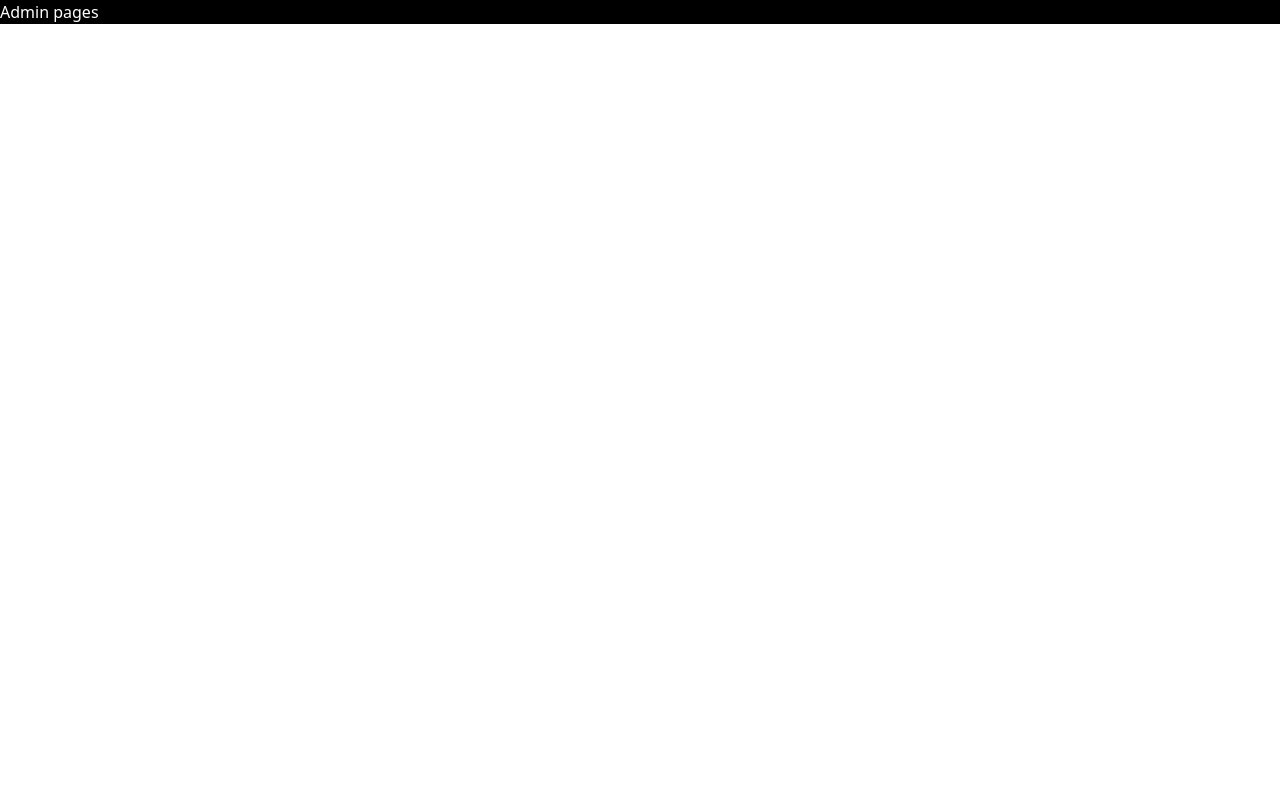
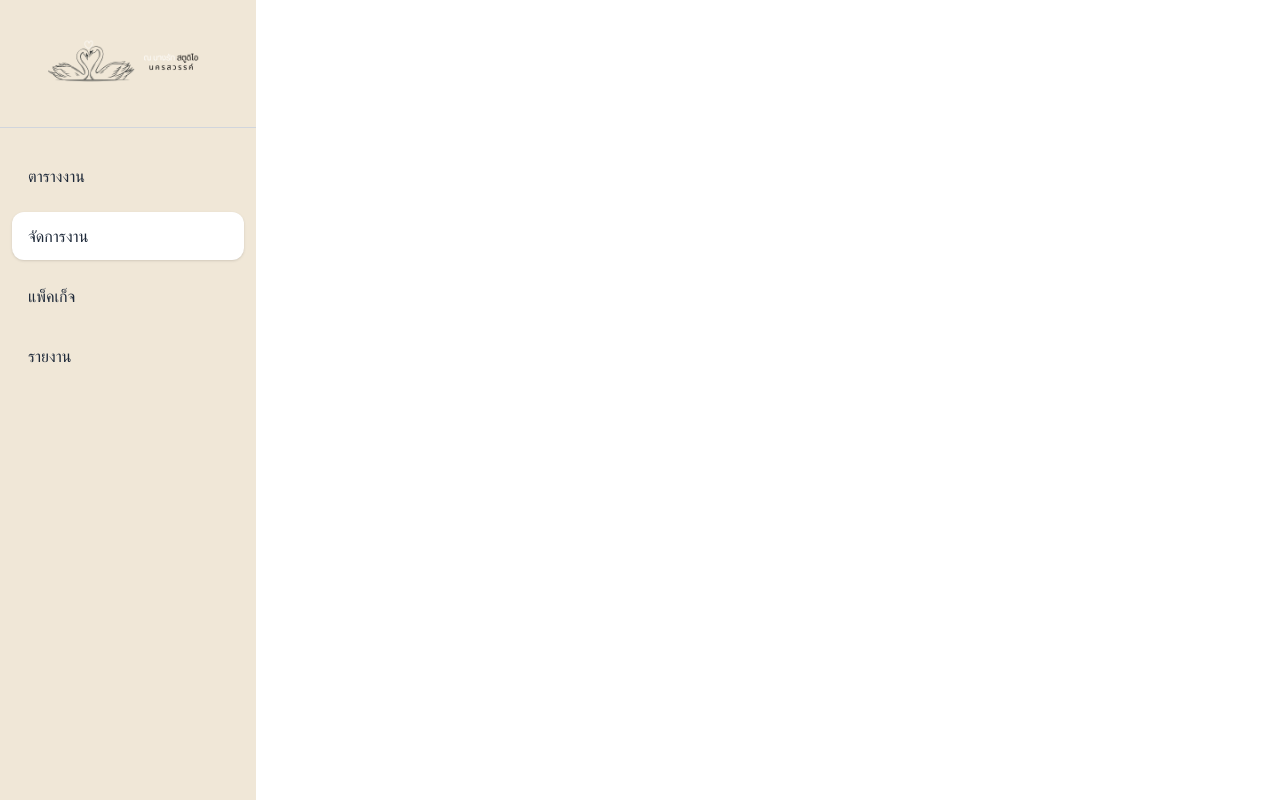
Before and after one commit to badtime1407/pre-wedding, a Vue app in the folder frontend/: page /admin in a window 1280 px wide. Built offline with nearby package versions, Linux system fonts and the light colour scheme; sample sign-in values are in the browser's storage.

Commit message:
component
add sidebar

```diff
--- a/frontend/src/Pages/Admin.vue
+++ b/frontend/src/Pages/Admin.vue
@@ -1,7 +1,10 @@
+<script setup>
+import Sidebar from "../components/Sidebar.vue"
+</script>
+
 <template>
-    <div class="bg-black">
-        <h1 class="test-2xl text-white">
-            Admin pages
-        </h1>
+    <div class="">
+        <sidebar/>
     </div>
+
 </template>
--- a/frontend/src/Pages/Admindashbord.vue
+++ b/frontend/src/Pages/Admindashbord.vue
@@ -1,3 +1,8 @@
+<script>
+import Sidebar from '../components/Sidebar.vue';
+</script>
 <template>
 
+    <sidebar/>
+
 </template>
--- a/frontend/src/Pages/Adminpackages.vue
+++ b/frontend/src/Pages/Adminpackages.vue
@@ -1,3 +1,8 @@
+<script>
+import Sidebar from '../components/Sidebar.vue';
+</script>
 <template>
 
+    <sidebar/>
+
 </template>
--- a/frontend/src/Pages/Admintimetable.vue
+++ b/frontend/src/Pages/Admintimetable.vue
@@ -1,3 +1,8 @@
+<script>
+import Sidebar from '../components/Sidebar.vue';
+</script>
 <template>
 
+    <sidebar/>
+
 </template>
--- /dev/null
+++ b/frontend/src/components/Sidebar.vue
@@ -0,0 +1,39 @@
+<script setup>
+const menus = [
+  { name: "ตารางงาน", path: "/Admintimetable" },
+  { name: "จัดการงาน", path: "/admin" },
+  { name: "แพ็คเก็จ", path: "/Adminpackages" },
+  { name: "รายงาน", path: "/Admindashbord" },
+]
+</script>
+
+<template>
+  <div class="w-64 h-screen bg-[#F0E7D7] flex flex-col">
+
+    <!-- Logo -->
+    <div class="h-32 flex items-center justify-center border-b border-gray-300">
+      <img
+        src="/Logo.png"
+        alt="logo"
+        class="w-40 h-auto object-contain"
+      />
+    </div>
+
+    <!-- Menu -->
+    <div class="flex-1 px-3 py-6 space-y-3">
+
+      <router-link
+        v-for="menu in menus"
+        :key="menu.path"
+        :to="menu.path"
+        class="flex items-center gap-4 px-4 py-3 rounded-xl transition hover:bg-white/50"
+        active-class="bg-white shadow-sm"
+      >
+        <span class="text-gray-800 font-medium">
+          {{ menu.name }}
+        </span>
+      </router-link>
+
+    </div>
+  </div>
+</template>
--- a/frontend/src/components/Slider.vue
+++ /dev/null
@@ -1,3 +0,0 @@
-<template>
-
-</template>
```
